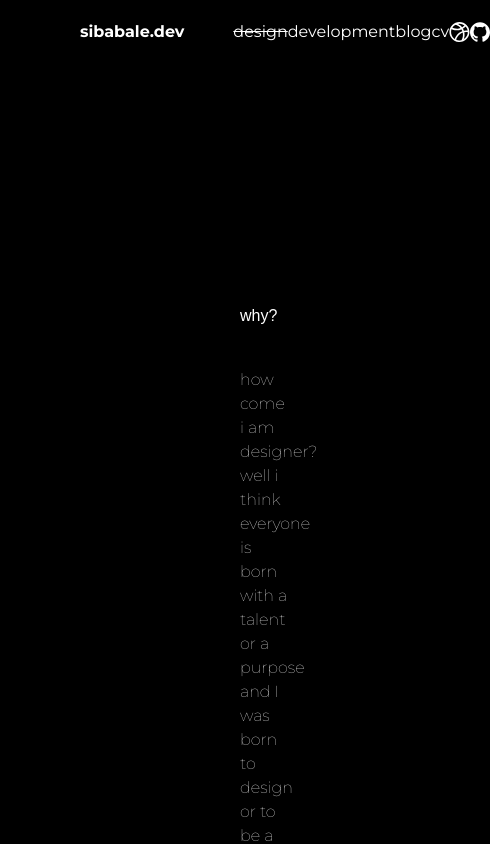
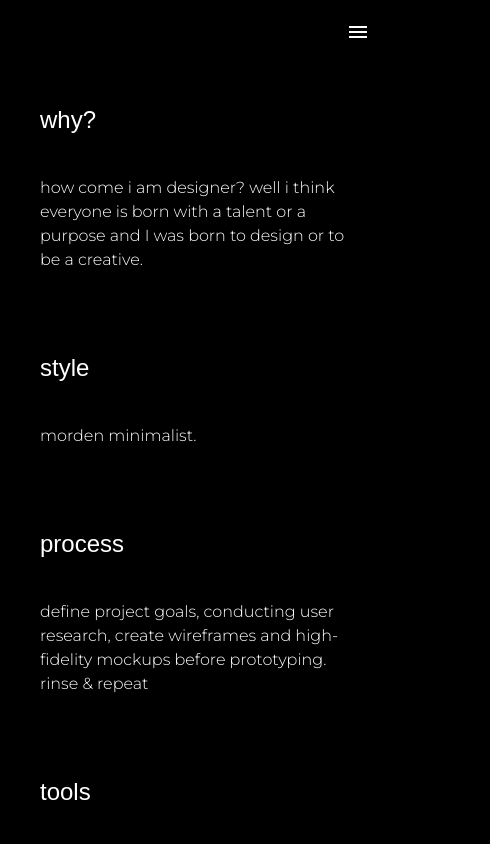
Before and after one commit to Sibabale/portfolio, a React (Create React App) app: page /design in a window 390 px wide. Shown: the top 844 px of the page, 490 px wide, since content can reach past the window. Built offline with nearby package versions, Linux system fonts and the light colour scheme; a web font is replaced by a local one.

Commit message:
style: creating a responsive design

```diff
--- a/public/index.html
+++ b/public/index.html
@@ -36,6 +36,7 @@
     <link href="https://fonts.googleapis.com/css2?family=Montserrat:ital,wght@0,100..900;1,100..900&display=swap" rel="stylesheet">
     <link href="https://fonts.googleapis.com/css2?family=Space+Mono:ital,wght@0,400;0,700;1,400;1,700&family=Vast+Shadow&display=swap" rel="stylesheet">
     <!-- GOOGLE ICONS -->
+    <link rel="stylesheet" href="https://fonts.googleapis.com/css2?family=Material+Symbols+Outlined:opsz,wght,FILL,GRAD@20..48,100..700,0..1,-50..200" />
     <title>sibabale.dev</title>
   </head>
   <body>
--- a/src/components/navbar.jsx
+++ b/src/components/navbar.jsx
@@ -5,7 +5,8 @@ import {ReactComponent as DribbleImage } from "../assets/images/design/dribble.s
 
 export const Navbar = () => {
     return (
-        <nav className="flex justify-between py-5 px-20">
+        <nav className="flex py-5 px-5 lg:px-20 justify-end lg:justify-between">
+            <div className="hidden lg:flex justify-between ">
                 <Link to="/" className="text-white font-bold">sibabale.dev</Link>
                 <div className="w-4/12 flex justify-between items-center">
                     <NavLink
@@ -49,6 +50,10 @@ export const Navbar = () => {
                         <GithubImage />
                     </NavLink>
                 </div>
+            </div>
+            <span className="lg:hidden material-symbols-outlined text-white">
+                menu
+            </span>
         </nav>
     );
 };
--- a/src/index.css
+++ b/src/index.css
@@ -30,3 +30,10 @@ p, a {
   font-weight: 400;
   font-style: normal;
 }
+.material-symbols-outlined {
+  font-variation-settings:
+  'FILL' 1,
+  'wght' 400,
+  'GRAD' 0,
+  'opsz' 24
+}
--- a/src/views/design/index.jsx
+++ b/src/views/design/index.jsx
@@ -7,26 +7,26 @@ export const Design = () => {
     <div className="bg-black">
      <Navbar/>
       <main>
-        <div className="pl-60 pt-60">
+        <div className="p-10 md:p-20 lg:pl-60 lg:pt-60">
 
-          <Link to="/design/why" className="w-4/12 mb-20 flex flex-col">
-            <h2 className="text-white mb-10">why?</h2>
-            <p className="text-white font-thin">how come i am designer? well i think everyone is born with a talent or a purpose and I was born to design or to be a creative.</p>
+          <Link to="/design/why" className="w-full lg:w-4/12 mb-20 flex flex-col">
+            <h2 className="text-2xl text-white mb-10">why?</h2>
+            <p className="text-white font-light">how come i am designer? well i think everyone is born with a talent or a purpose and I was born to design or to be a creative.</p>
           </Link>
 
-          <Link to="/design/style" className="w-4/12 mb-20 flex flex-col">
-            <h2 className="text-white mb-10">style</h2>
-            <p className="text-white font-thin">morden minimalist.</p>
+          <Link to="/design/style" className="w-full lg:w-4/12 mb-20 flex flex-col">
+            <h2 className="text-2xl text-white mb-10">style</h2>
+            <p className="text-white font-light">morden minimalist.</p>
           </Link>
 
-          <Link to="/design/process" className="w-4/12 mb-20 flex flex-col">
-            <h2 className="text-white mb-10">process</h2>
-            <p className="text-white font-thin">define project goals, conducting user research, create wireframes and high-fidelity mockups before prototyping. rinse & repeat</p>
+          <Link to="/design/process" className="w-full lg:w-4/12 mb-20 flex flex-col">
+            <h2 className="text-2xl text-white mb-10">process</h2>
+            <p className="text-white font-light">define project goals, conducting user research, create wireframes and high-fidelity mockups before prototyping. rinse & repeat</p>
           </Link>
 
-          <Link to="/design/tools" className="w-4/12 mb-20 flex flex-col">
-            <h2 className="text-white mb-10">tools</h2>
-            <p className="text-white font-thin">to efficiently visualize, iterate, and present my design work throughout the project lifecycle i use various tools like...</p>
+          <Link to="/design/tools" className="w-full lg:w-4/12 mb-20 flex flex-col">
+            <h2 className="text-2xl text-white mb-10">tools</h2>
+            <p className="text-white font-light">to efficiently visualize, iterate, and present my design work throughout the project lifecycle i use various tools like...</p>
           </Link>
 
         </div>
--- a/src/views/design/process.jsx
+++ b/src/views/design/process.jsx
@@ -14,22 +14,58 @@ export const DesignProcess = () => {
     <Navbar />
 
       <main>
-        <div className="py-60 px-20">
+        <div className="p-10 lg:p-20 lg:py-60 lg:px-20">
 
-          <div className="w-6/12 mb-20 flex flex-col">
-            <h2 className="text-white mb-10"><s>design</s><span className="ml-5">process</span></h2>
+          <div className="w-full lg:w-6/12 mb-20 flex flex-col">
+            <h2 className="text-white mb-28 lg:mb-10"><s>design</s><span className="ml-5">process</span></h2>
             <ul>
-              <li className="list-disc text-white font-thin mb-4">i first think and brainstorm the idea by building full case study with problem statements and personas.</li>
-              <li className="list-disc text-white font-thin mb-4">research is key to validating assumptions and building a solid foundation for a project</li>
-              <li className="list-disc text-white font-thin mb-4">hand drawn wireframes are the best way to let my creativity and think process flow freely without the restriction of design tools.</li>
-              <li className="list-disc text-white font-thin mb-4">tools like figma then allow me to conceptualize the idea into a product.</li>
-              <li className="list-disc text-white font-thin mb-4">motion design brings feelings and life into a applications that are often 2 dimensional and lifeless.</li>
-              <li className="list-disc text-white font-thin mb-4">lastly i prototype and test my applications.</li>
+              <li className="lg:list-disc text-white font-thin mb-20 lg:mb-4">
+                <div className="lg:hidden flex items-center mb-5">
+                  <img src={IdeationImage} alt="A light bulb." className="w-10" />
+                  <span className="text-white font-thin ml-5">Ideation</span>
+                </div>
+                <p>I first think and brainstorm the idea by building full case study with problem statements and personas.</p>
+              </li>
+              <li className="lg:list-disc text-white font-thin mb-20 lg:mb-4">
+                <div className="lg:hidden flex items-center mb-5">
+                  <img src={MagnifyingGlassImage} alt="A magnifying glass" className="w-10" />
+                  <span className="text-white font-thin ml-5">Research</span>
+                </div>
+                <p>Research is key to validating assumptions and building a solid foundation for a project</p>
+              </li>
+              <li className="lg:list-disc text-white font-thin mb-20 lg:mb-4">
+                  <div className="lg:hidden flex items-center mb-5">
+                    <img src={WireframeImage} alt="A wireframe design" className="w-10" />
+                    <span className="text-white font-thin ml-5">Wireframes</span>
+                  </div>
+                  <p>Hand drawn wireframes are the best way to let my creativity and think process flow freely without the restriction of design tools.</p>
+              </li>
+              <li className="lg:list-disc text-white font-thin mb-20 lg:mb-4">
+                  <div className="lg:hidden flex items-center mb-5">
+                    <img src={PhoneImage} alt="A wireframe design" className="w-10" />
+                    <span className="text-white font-thin ml-5">Mockups</span>
+                  </div>
+                  <p>Tools like figma then allow me to conceptualize the idea into a product.</p>
+              </li>
+              <li className="lg:list-disc text-white font-thin mb-20 lg:mb-4">
+                  <div className="lg:hidden flex items-center mb-5">
+                    <img src={MotionImage} alt="A bouncing ball" className="w-20" />
+                    <span className="text-white font-thin ml-5">Motion</span>
+                  </div>
+                  <p>Motion design brings feelings and life into a applications that are often 2 dimensional and lifeless.</p>
+              </li>
+              <li className="lg:list-disc text-white font-thin mb-20 lg:mb-4">
+                  <div className="lg:hidden flex items-center mb-5">
+                    <img src={InterfacesImage} alt="A computer and a phone" className="w-20" />
+                    <span className="text-white font-thin ml-5">Prototyping</span>
+                  </div>
+                  <p>Lastly i prototype and test my applications.</p>
+              </li>
             </ul>
             <p className="text-white font-thin mt-10"><i><b className="mr-4"><u>NB</u></b>Depending on a project I follow this is my process chronologically and sometimes I omit some steps.</i></p>
           </div>
 
-        <div className="flex justify-between mb-40">
+        <div className="hidden lg:flex justify-between mb-40">
           <div className="flex flex-col items-center">
             <img src={IdeationImage} alt="A light bulb." />
             <span className="text-white font-thin mt-10">ideation</span>
@@ -43,7 +79,7 @@ export const DesignProcess = () => {
             <span className="text-white font-thin mt-10">wireframing</span>
           </div>
         </div>
-        <div className="flex justify-between">
+        <div className="hidden lg:flex justify-between">
           <div className="flex flex-col items-center justify-end">
             <img src={PhoneImage} alt="A wireframe design" />
             <span className="text-white font-thin mt-10">mockups</span>
--- a/src/views/design/style.jsx
+++ b/src/views/design/style.jsx
@@ -9,15 +9,12 @@ export const DesignStyle = () => {
       <Navbar />
 
       <main>
-        <div className="py-60 px-20">
-
-          <div  className="w-6/12 mb-20 flex flex-col">
-            <h2 className="text-white mb-10"><s className="mr-5">design</s>style?</h2>
-            <p className="text-white font-thin mb-4">currently most of my designs follow a minimalist and flat design focusing on simplicity, clean lines, and a limited color palette avoiding gradients and shadows.</p>
+        <div className="p-10 md:p-20 lg:py-60 lg:px-20">
+          <h2 className="text-white mb-10"><s>Design</s><span className="ml-5">Style</span></h2>
+          <div className="w-full  mb-20 flex flex-col md:flex-row md:mt-20">
+            <p className="text-white font-thin mb-4 order-2 ">Currently most of my designs follow a minimalist and flat design focusing on simplicity, clean lines, and a limited color palette avoiding gradients and shadows.</p>
+            <img src={ShapesImage} alt="A triangle and a circle" className="mb-10 md:mb-0 md:mr-20 md:w-1/3" />
           </div>
-
-          <img src={ShapesImage} alt="A triangle and a circle" />
-
         </div>
       </main>
     </div>
--- a/src/views/design/tools.jsx
+++ b/src/views/design/tools.jsx
@@ -10,23 +10,23 @@ export const DesignTools = () => {
       <Navbar />
 
       <main>
-        <div className="py-60 px-20">
+        <div className="p-10 md:p-20 lg:py-60 lg:px-20">
 
-          <div  className="w-6/12 mb-20 flex flex-col">
           <h2 className="text-white mb-10"><s>design</s><span className="ml-5">tools</span></h2>
-              <p className="list-disc text-white font-thin mb-4">i use figma because it provides a collaborative, cloud-based platform that enables seamless design work, prototyping, and sharing with team members in real-time.</p>
-          </div>
+          <div  className="w-full mb-20 flex flex-col md:flex-row md:items-center lg:items-start">
+            <p className="list-disc text-white font-thin mb-4 order-2 lg:order-1 lg:w-1/2">I use Figma because it provides a collaborative, cloud-based platform that enables seamless design work, prototyping, and sharing with team members in real-time.</p>
 
-          <div className="flex justify-between mb-40">
+            <div className="flex justify-between my-20 lg:my-0   md:mr-20">
               <Link to="" className="flex flex-col items-center">
                 <img src={FigmaImage} alt="The logo for figma." />
-              <span className="text-white font-thin mt-10">figma</span>
               </Link>
               <div className="flex flex-col items-center">
               </div>
               <div className="flex flex-col items-center">
               </div>
             </div>
+          </div>
+
 
         </div>
       </main>
--- a/src/views/design/why.jsx
+++ b/src/views/design/why.jsx
@@ -8,14 +8,13 @@ export const WhyDesign = () => {
       <Navbar />
 
       <main>
-        <div className="py-60 px-20">
+        <div className="p-10 md:p-20 lg:py-60 lg:px-20 ">
 
-          <div className="w-6/12 mb-20 flex flex-col">
-            <h2 className="text-white mb-10"><span className="mr-5">why?</span><s>design</s></h2>
-            <p className="text-white font-thin mb-4">at one point in my life i wanted to be an animator, i loved drawing cartoons</p>
+            <h2 className="text-white mb-10"><s>Design</s><span className="ml-5">Why?</span></h2>
+          <div className="w-full  mb-20 flex flex-col md:flex-row md:mt-20">
+            <p className="text-white font-thin mb-4 order-2 ">At one point in my life i wanted to be an animator, i loved drawing cartoons</p>
+            <img src={CatImage} alt="A drawing of a cat" className="mb-10 md:mb-0 md:mr-20" />
           </div>
-
-          <img src={CatImage} alt="A drawing of a cat" />
 
         </div>
       </main>
--- a/src/views/home/index.jsx
+++ b/src/views/home/index.jsx
@@ -7,12 +7,12 @@ export const Home = () => {
       <Navbar />
 
       <main>
-        <div className="py-60 px-20">
+        <div className="lg:py-60 lg:px-20 sm:p-20  p-5">
 
-          <div  className=" flex flex-col">
-            <h2 className="text-white mb-10 text-8xl">hi</h2>
-            <p className="text-white font-thin text-5xl mb-5">my name is sibabale</p>
-            <p className="text-white font-thin text-5xl">i am a <span className="designer-text">designer</span> & <span className="developer-text">{`<developer>`}</span></p>
+          <div  className="flex flex-col">
+            <h2 className="text-white mb-10 text-4xl sm:text-8xl">hi</h2>
+            <p className="text-white font-thin text-2xl sm:text-5xl mb-5">my name is sibabale</p>
+            <p className="text-white font-thin text-2xl sm:text-5xl">i am a <span className="designer-text">designer</span> & <span className="developer-text">{`<developer>`}</span></p>
           </div>
 
         </div>
```
Lines whose indentation alone changed are shown as unchanged.
